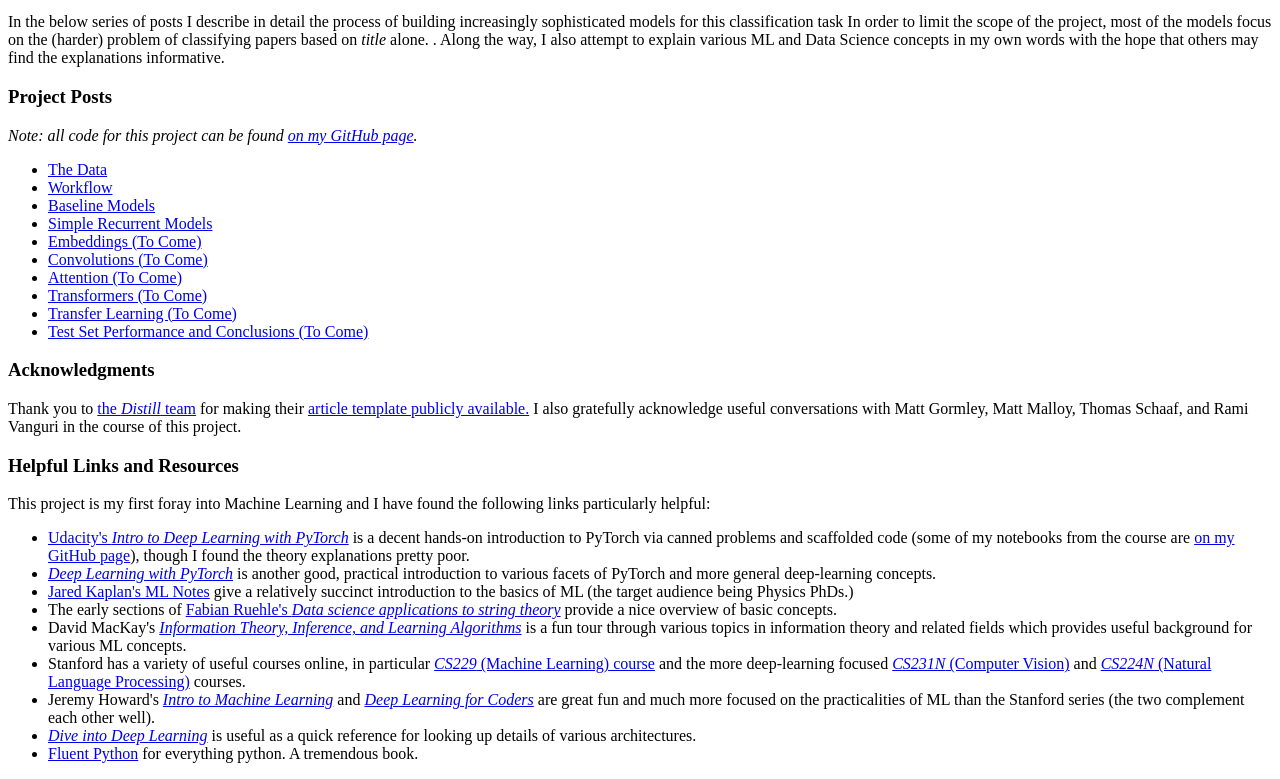
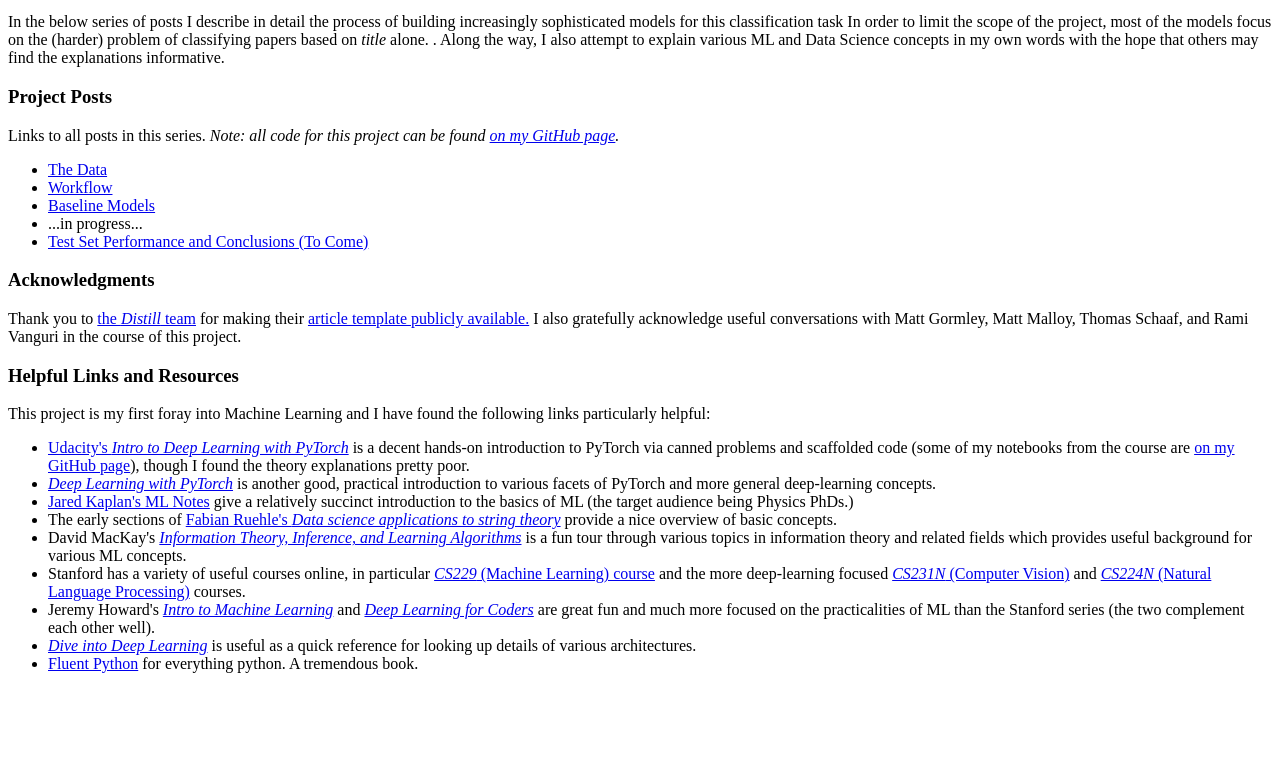
Before and after one commit to garrett361/arxiv-vixra-intro, a plain HTML site: page src/index.ejs in a window 1280 px wide. Shown: the part 896-1675 px from the top of the page. After the commit the page ends 1585 px from the top, so only its background shows below. Drawn offline with nearby package versions, Linux system fonts and the light colour scheme; files that its build step writes are made by us from their sources; a script that the page names is missing.

Commit message:
Minor edits

```diff
--- a/src/index.ejs
+++ b/src/index.ejs
@@ -168,9 +168,8 @@ as with /static as their root. E.g. <img src="/diagrams/fig1.png">
 
     <h3>Project Posts</h3>
 
-    <p>
-      <em>
-        Note: all code for this project can be found <a target='_blank' rel='noopener noreferrer'
+    <p>Links to all posts in this series.
+      <em>Note: all code for this project can be found <a target='_blank' rel='noopener noreferrer'
           href='https://github.com/garrett361/arxiv-vixra-ml'>on my GitHub page</a>.
       </em>
     </p>
@@ -187,28 +186,7 @@ as with /static as their root. E.g. <img src="/diagrams/fig1.png">
           href="https://garrettgoon.com/arxiv-vixra-baseline-models/">Baseline Models</a>
       </li>
       <li>
-        <a target="_blank" rel="noopener noreferrer" href="https://garrettgoon.com/arxiv-vixra-recurrent/">Simple
-          Recurrent Models</a>
-      </li>
-      <li>
-        <a target="_blank" rel="noopener noreferrer" href="https://garrettgoon.com/arxiv-vixra-embeddings/">Embeddings
-          (To Come)</a>
-      </li>
-      <li>
-        <a target="_blank" rel="noopener noreferrer"
-          href="https://garrettgoon.com/arxiv-vixra-convolutions/">Convolutions (To Come)</a>
-      </li>
-      <li>
-        <a target="_blank" rel="noopener noreferrer" href="https://garrettgoon.com/arxiv-vixra-attention/">Attention (To
-          Come)</a>
-      </li>
-      <li>
-        <a target="_blank" rel="noopener noreferrer"
-          href="https://garrettgoon.com/arxiv-vixra-transformers/">Transformers (To Come)</a>
-      </li>
-      <li>
-        <a target="_blank" rel="noopener noreferrer"
-          href="https://garrettgoon.com/arxiv-vixra-transfer-learning/">Transfer Learning (To Come)</a>
+        ...in progress...
       </li>
       <li>
         <a target="_blank" rel="noopener noreferrer"
```
Also changed, not shown: index.html.
